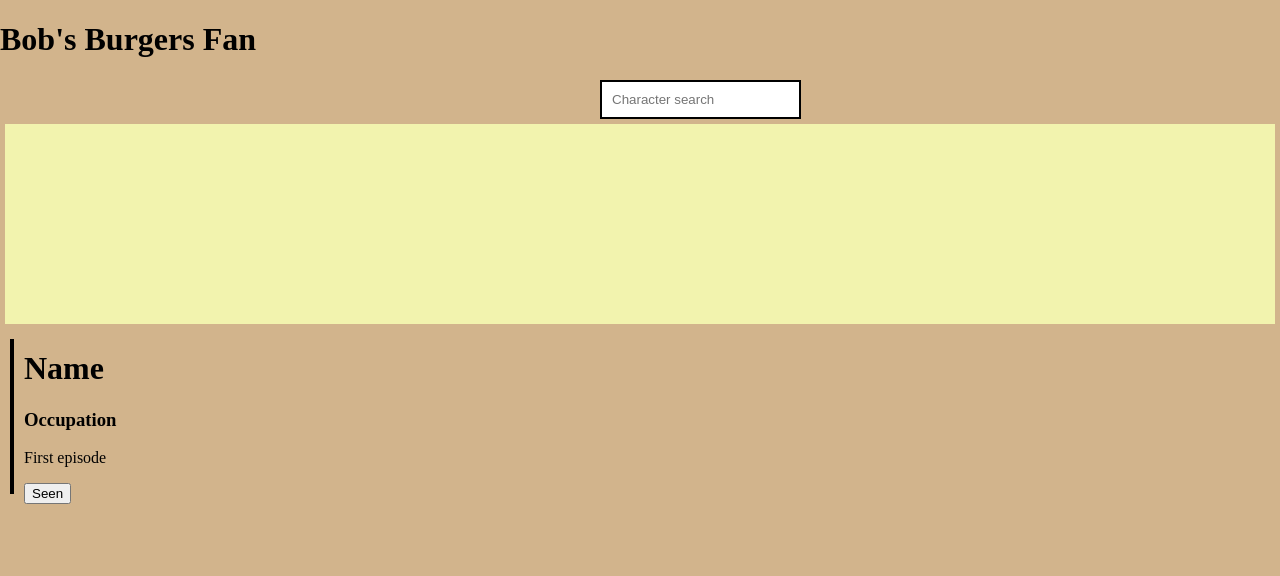
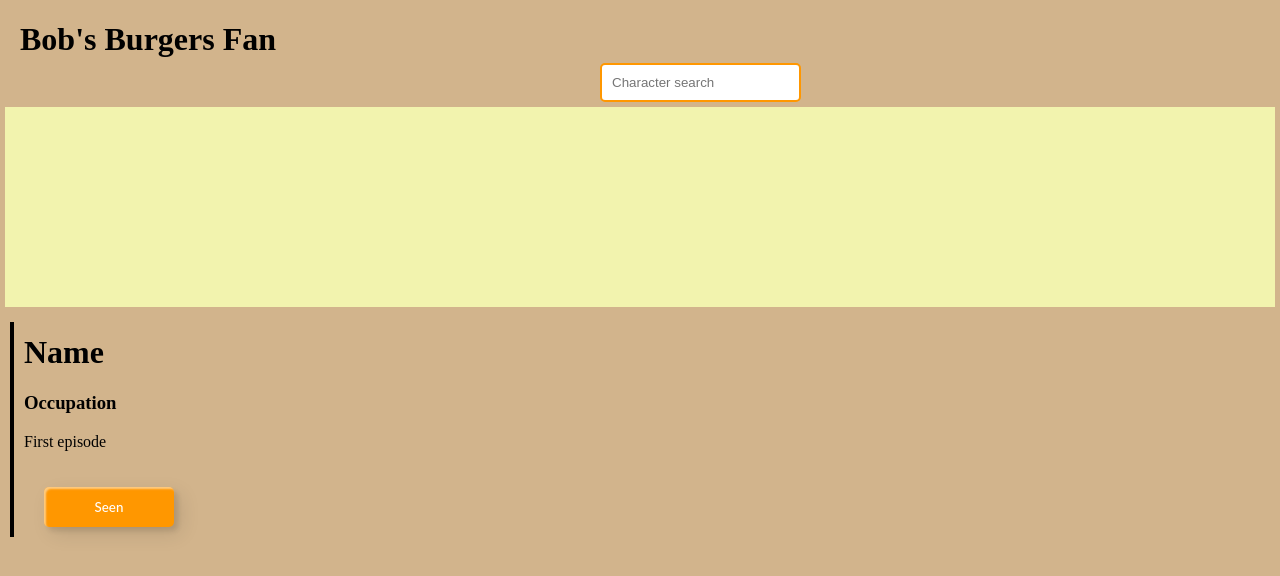
Before and after one commit to tartope/burger-project, a PHP site: page / in a window 1280 px wide. Shown: the top 576 px of the page. Run offline with PHP 8.4, Linux system fonts and the light colour scheme.

Commit message:
search bar css updates

```diff
--- a/index.html
+++ b/index.html
@@ -10,7 +10,7 @@
             <h1>Bob's Burgers Fan</h1>
         </div>
 
-        <input type="text" name="searchBar" id="character-search" placeholder="Character search" />
+            <input type="text" name="searchBar" id="character-search" placeholder="Character search" class="search-txt" />
 
         <nav id="character-list">
 
@@ -24,7 +24,7 @@
                 <p id="first-episode">
                     First episode
                 </p>
-                <button id="seen">Seen</button>
+                <button id="seen" class="custom-btn btn-14">Seen</button>
             </div>
         </div>
 
--- a/style.css
+++ b/style.css
@@ -1,6 +1,11 @@
 body {
     margin: 0;
     background-color: #D2B48C;
+}
+
+#top h1{
+    margin-left: 20px;
+    margin-bottom: 5px;
 }
 
 #character-list{
@@ -26,12 +31,73 @@ img{
 }
 
 #character-search{
-    border: solid black 2px;
+    border: solid rgb(255,151,0) 2px;
     margin-left: 600px;
     margin-right: 500px;
     padding: 10px;
+    border-radius: 5px;
 }
 
-.search-segments{
+/* .search-segments{
+    margin: 20px;
+} */
+
+button {
     margin: 20px;
 }
+
+.custom-btn {
+    width: 130px;
+    height: 40px;
+    color: #fff;
+    border-radius: 5px;
+    padding: 10px 25px;
+    font-family: 'Lato', sans-serif;
+    font-weight: 500;
+    background: transparent;
+    cursor: pointer;
+    transition: all 0.3s ease;
+    position: relative;
+    display: inline-block;
+    box-shadow:inset 2px 2px 2px 0px rgba(255,255,255,.5),
+    7px 7px 20px 0px rgba(0,0,0,.1),
+    4px 4px 5px 0px rgba(0,0,0,.1);
+    outline: none;
+}
+
+.btn-14 {
+    background: rgb(255,151,0);
+    border: none;
+    z-index: 1;
+}
+
+.btn-14:after {
+    position: absolute;
+    content: "";
+    width: 100%;
+    height: 0;
+    top: 0;
+    left: 0;
+    z-index: -1;
+    border-radius: 5px;
+    background-color: #eaf818;
+    background-image: linear-gradient(315deg, #eaf818 0%, #f6fc9c 74%);
+    box-shadow:inset 2px 2px 2px 0px rgba(255,255,255,.5);
+    7px 7px 20px 0px rgba(0,0,0,.1),
+    4px 4px 5px 0px rgba(0,0,0,.1);
+    transition: all 0.3s ease;
+}
+
+.btn-14:hover {
+    color: #000;
+}
+
+.btn-14:hover:after {
+    top: auto;
+    bottom: 0;
+    height: 100%;
+}
+
+.btn-14:active {
+    top: 2px;
+}
```
